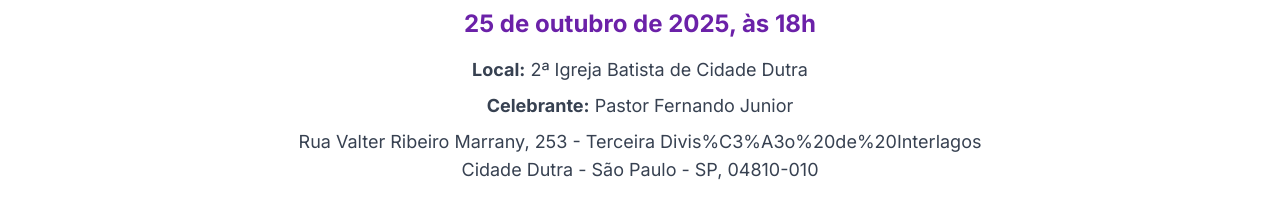
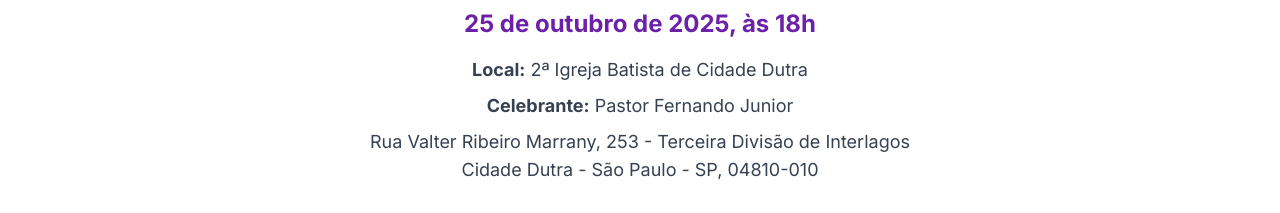
Before and after one commit to AlexCurvelo/casamento_karina_e_alexandre, a plain HTML site: page index.html in a window 1280 px wide. Shown: the part 1460-1673 px from the top of the page. Drawn offline with nearby package versions, Linux system fonts and the light colour scheme.

Commit message:
Add files via upload

```diff
--- a/index.html
+++ b/index.html
@@ -262,7 +262,7 @@
             <p class="text-2xl font-bold mb-4 text-purple-800">25 de outubro de 2025, às 18h</p>
             <p class="text-lg mb-2 text-gray-700"><strong>Local:</strong> 2ª Igreja Batista de Cidade Dutra</p>
             <p class="text-lg mb-2 text-gray-700"><strong>Celebrante:</strong> Pastor Fernando Junior</p>
-            <p class="text-lg mb-6 text-gray-700">Rua Valter Ribeiro Marrany, 253 - Terceira Divis%C3%A3o%20de%20Interlagos <br> Cidade Dutra - São Paulo - SP, 04810-010</p>
+            <p class="text-lg mb-6 text-gray-700">Rua Valter Ribeiro Marrany, 253 - Terceira Divisão de Interlagos <br> Cidade Dutra - São Paulo - SP, 04810-010</p>
             <!-- Incorporação do Google Maps -->
             <div class="relative w-full h-96 mt-8 rounded-xl overflow-hidden shadow-lg">
                 <iframe src="https://www.google.com/maps/embed?pb=!1m18!1m12!1m3!1d3652.9301871777125!2d-46.69923892394252!3d-23.714186978695174!2m3!1f0!2f0!3f0!3m2!1i1024!2i768!4f13.1!3m3!1m2!1s0x94ce4fa4e68fb6e5%3A0x592770cbf10e586d!2sRua%20Valter%20Ribeiro%20Marrany%2C%20253%20-%20Terceira%20Divis%C3%A3o%20de%20Interlagos%2C%20S%C3%A3o%20Paulo%20-%20SP%2C%2004810-010!5e0!3m2!1spt-BR!2sbr!4v1751635000455!5m2!1spt-BR!2sbr" width="100%" height="100%" style="border:0;" allowfullscreen="" loading="lazy" referrerpolicy="no-referrer-when-downgrade"></iframe>
```
